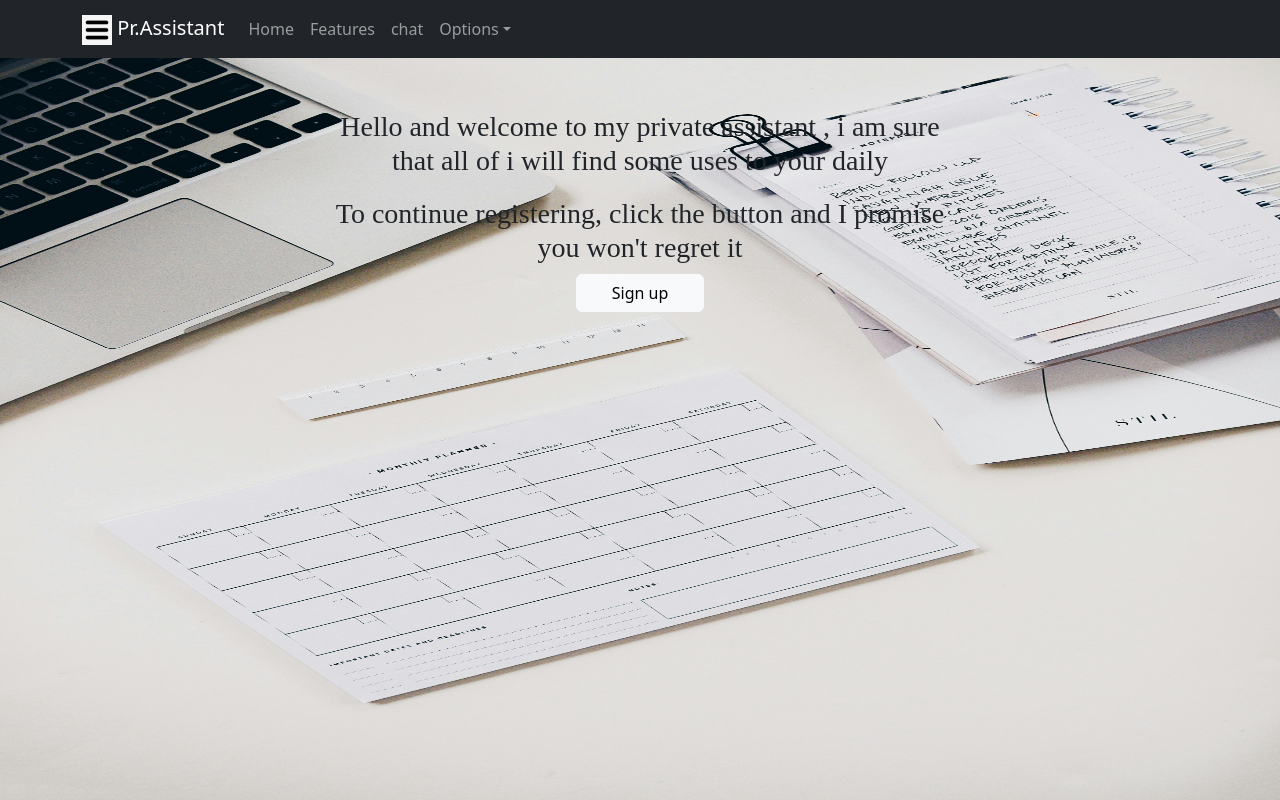
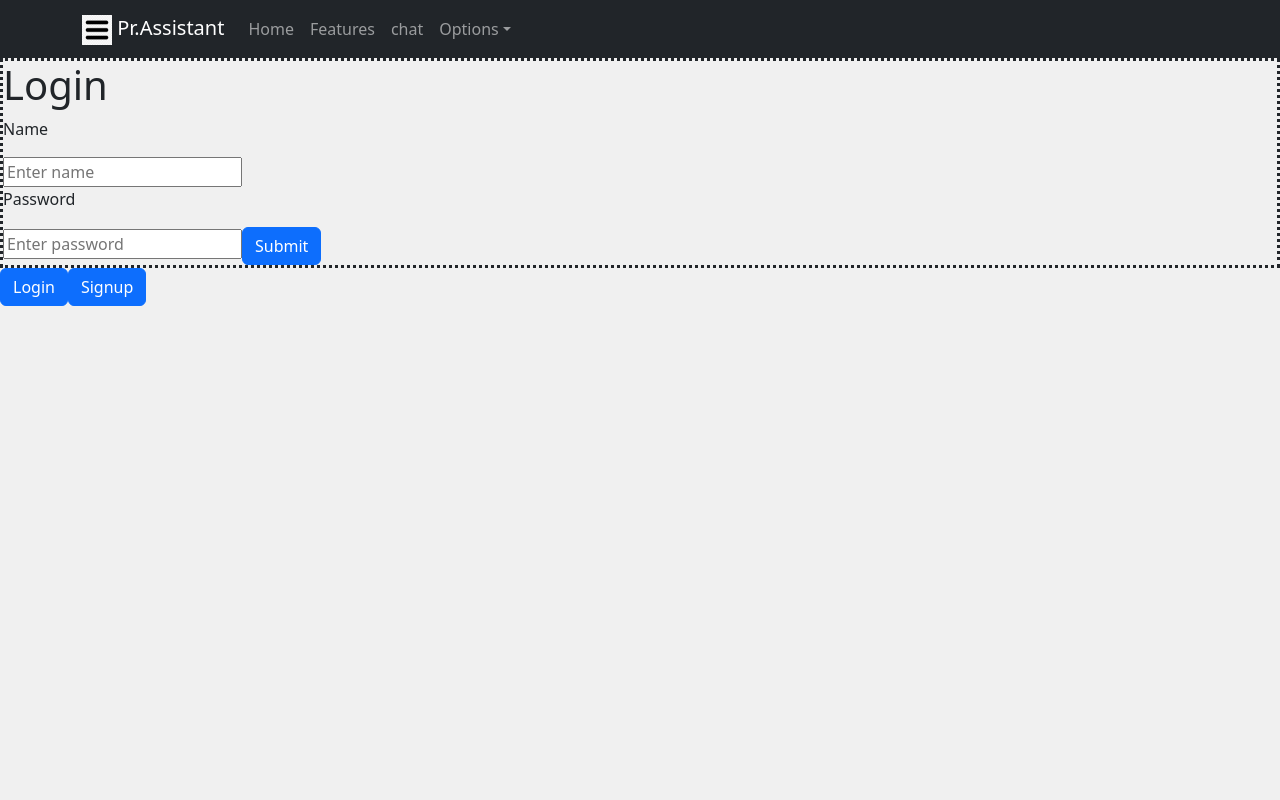
Before and after one commit to Omersim15182/private-assistant, a React (Create React App) app: page /Home in a window 1280 px wide. Built offline with nearby package versions, Linux system fonts and the light colour scheme.

Commit message:
create login and signup for users

```diff
--- /dev/null
+++ b/src/Components/LoginSignup/Login.jsx
@@ -0,0 +1,39 @@
+import React, { useState } from 'react'
+import Button from 'react-bootstrap/Button';
+import './index.css'
+
+export default function Login() {
+    const [user,setUser] = useState([]);
+    const [name,setName] = useState('');
+    const [password,setPassword] = useState('');
+    const [text, setText] = useState('');
+
+    const handleName = (e) =>{
+      setName(e.target.value);
+    }
+    const handlePassword = (e) =>{
+        setPassword(e.target.value);
+      }
+    const clickLogin = (e) =>{
+        e.preventDefault();
+     setUser([...user,{name:name,password:password}])
+     setName('');
+     setPassword('')
+    }
+    console.log(name);
+    console.log(password);
+    console.log(user);
+    return (
+        <div className='login'>
+            <form>
+                <h1>Login</h1>
+                <p>Name</p>
+                <input placeholder='Enter name' value={name} onChange={handleName}></input>
+                <p>Password</p>
+                <input placeholder='Enter password' value={password} onChange={handlePassword}></input>
+                <Button onClick={clickLogin}>Submit</Button>
+            </form>
+        </div>
+
+    )
+}
--- /dev/null
+++ b/src/Components/LoginSignup/Signup.jsx
@@ -0,0 +1,44 @@
+import React, { useState } from 'react'
+import { Button } from 'react-bootstrap';
+
+export default function Signup() {
+    const [user,setUser] = useState([]);
+    const [email,setEmail] = useState('');
+    const [name,setName] = useState('');
+    const [password,setPassword] = useState('');
+    const [text, setText] = useState('');
+
+    const handleEmail = (e) =>{
+        setEmail(e.target.value)
+    }
+    const handleName = (e) =>{
+      setName(e.target.value);
+    }
+    const handlePassword = (e) =>{
+        setPassword(e.target.value);
+      }
+    const clickSignup = (e) =>{
+        e.preventDefault();
+     setUser([...user,{Email:email,Name:name,Password:password}])
+     setEmail('');
+     setName('');
+     setPassword('')
+    }
+
+    console.log('user sign up',user);
+  return (
+
+    <div>
+            <form>
+                <h1>Sign up</h1>
+                <p>Email</p>
+                <input placeholder='Enter email' value={email} onChange={handleEmail} ></input>
+                <p>Name</p>
+                <input placeholder='Enter name' value={name} onChange={handleName}></input>
+                <p>Password</p>
+                <input placeholder='Enter password' value={password} onChange={handlePassword}></input>
+                <Button onClick={clickSignup}>Submit</Button>
+            </form>
+    </div>
+  )
+}
--- /dev/null
+++ b/src/Components/LoginSignup/index.css
@@ -0,0 +1,8 @@
+body {
+    background-color: #f0f0f0;
+    margin: 0 auto;
+  }
+
+.login{
+    border-style: dotted;
+}
--- a/src/Pages/Home.js
+++ b/src/Pages/Home.js
@@ -1,95 +1,24 @@
-import { useState } from 'react';
-import Button from 'react-bootstrap/Button';
-import Offcanvas from 'react-bootstrap/Offcanvas';
-import Col from 'react-bootstrap/Col';
-import Form from 'react-bootstrap/Form';
-import Row from 'react-bootstrap/Row';
-import logo from '../photos/marissa-grootes-ck0i9Dnjtj0-unsplash.jpg'
-import '../App.css';
+import React, { useState } from 'react'
+import Login from '../Components/LoginSignup/Login'
+import Signup from '../Components/LoginSignup/Signup'
+import { Button } from 'react-bootstrap';
 
+export default function Home() {
+  const [displayLogin, setDisplayLogin] = useState(true);
 
-function Home() {
-  const [show, setShow] = useState(false);
-
-  const handleClose = () => setShow(false);
-  const handleShow = () => setShow(true);
-
+  const showLogin = () => {
+      setDisplayLogin(true);
+  };
+  const showSignup = () => {
+      setDisplayLogin(false);
+  };
   return (
-    <div className="background-image-container" style={{ backgroundImage: `url(${logo})` }}>
-      <>
-        <div style={{
-          display: 'flex',
-          position: 'relative',
-          flexDirection: 'column',
-          top: '100px'
-        }}>
-          <h3 className='h3-home'>
-            Hello and welcome to my private assistant , i am sure that all of i will find some uses to your daily
-          </h3>
-          <h3 className='h3-home'>To continue registering, click the button and I promise you won't regret it </h3>
-          <Button style={{
-            width: '10%',
-            alignSelf: 'center'
-          }} variant="light" onClick={handleShow}>
-            Sign up
-          </Button>
-        </div>
-        <Offcanvas show={show} onHide={handleClose}>
-          <Offcanvas.Header closeButton>
-            <Offcanvas.Title>Sign up</Offcanvas.Title>
-          </Offcanvas.Header>
-          <Offcanvas.Body>
-            <Form>
-              <Row className="mb-3">
-                <Form.Group as={Col} controlId="formGridEmail">
-                  <Form.Label>Email</Form.Label>
-                  <Form.Control type="email" placeholder="Enter email" />
-                </Form.Group>
-
-                <Form.Group as={Col} controlId="formGridPassword">
-                  <Form.Label>Password</Form.Label>
-                  <Form.Control type="password" placeholder="Password" />
-                </Form.Group>
-              </Row>
-
-              <Form.Group className="mb-3" controlId="formGridAddress1">
-                <Form.Label>Address</Form.Label>
-                <Form.Control placeholder="Street" />
-              </Form.Group>
-
-              <Row className="mb-3">
-                <Form.Group as={Col} controlId="formGridCity">
-                  <Form.Label>City</Form.Label>
-                  <Form.Control type="city" placeholder="New York" />
-                </Form.Group>
-
-                <Form.Group as={Col} controlId="formGridState">
-                  <Form.Label>State</Form.Label>
-                  <Form.Select defaultValue="Choose...">
-                    <option>Choose...</option>
-                    <option>...</option>
-                  </Form.Select>
-                </Form.Group>
-
-                <Form.Group as={Col} controlId="formGridZip">
-                  <Form.Label>Zip</Form.Label>
-                  <Form.Control />
-                </Form.Group>
-              </Row>
-
-              <Form.Group className="mb-3" id="formGridCheckbox">
-                <Form.Check type="checkbox" label="Check me out" />
-              </Form.Group>
-
-              <Button variant="primary" type="submit">
-                Submit
-              </Button>
-            </Form>
-          </Offcanvas.Body>
-        </Offcanvas>
-      </>
+    <div>
+      <form>
+      {displayLogin ? <Login/> : <Signup/>}
+      <Button onClick={showLogin}>Login</Button>
+      <Button onClick={showSignup}>Signup</Button>
+      </form>
     </div>
-  );
+  )
 }
-
-export default Home;
```
